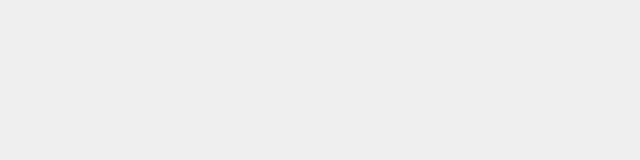
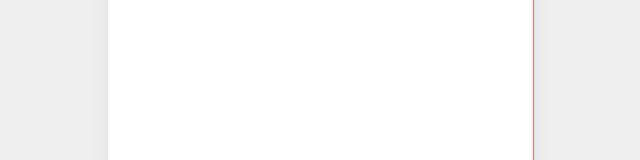
Before and after one commit to kmyobin/SOCIALIMPACT_Hacakathon, a React (Create React App) app: page /jobSeeker in a window 1280 px wide. Before the commit this address had no page. Shown: the part 337-497 px from the top of the page, without its empty margins (319-959 px from the left). Built offline with nearby package versions, Linux system fonts and the light colour scheme; the HTML template or start-up script is replaced by a standard one; a web font is replaced by a local one.

Commit message:
carousel 구현중_태훈

```diff
--- a/package.json
+++ b/package.json
@@ -14,6 +14,8 @@
     "react-dom": "^18.2.0",
     "react-router-dom": "^6.15.0",
     "react-scripts": "5.0.1",
+    "react-slick": "^0.29.0",
+    "slick-carousel": "^1.8.1",
     "styled-components": "^6.0.7",
     "tailwindcss": "^3.3.3",
     "web-vitals": "^2.1.4"
--- a/src/App.js
+++ b/src/App.js
@@ -1,11 +1,14 @@
-import './App.css';
-import { BrowserRouter, Route, Routes } from 'react-router-dom';
-import MainPage from './pages/MainPage';
+import "./App.css";
+import { BrowserRouter, Route, Routes } from "react-router-dom";
+import MainPage from "./pages/MainPage";
+import CarouselTest from "../src/pages/CarouselTest";
+
 function App() {
   return (
     <BrowserRouter>
       <Routes>
-        <Route path="/" element={<MainPage />}/>
+        <Route path="/" element={<MainPage />} />
+        <Route path="/jobSeeker" element={<CarouselTest />} />
       </Routes>
     </BrowserRouter>
   );
--- /dev/null
+++ b/src/components/centerList/Center_1.jsx
@@ -0,0 +1,9 @@
+import React from "react";
+
+export default function Center_1() {
+  return (
+    <section className="w-full h-[814.125px]">
+      <img src="../" alt="" />
+    </section>
+  );
+}
--- /dev/null
+++ b/src/components/centerList/Center_2.jsx
@@ -0,0 +1,5 @@
+import React from "react";
+
+export default function Center_2() {
+  return <section className="w-full h-[814.125px] bg-red-400">센터2</section>;
+}
--- /dev/null
+++ b/src/components/centerList/Center_3.jsx
@@ -0,0 +1,5 @@
+import React from "react";
+
+export default function Center_3() {
+  return <section className="w-full h-[814.125px] bg-red-400">센터3</section>;
+}
--- /dev/null
+++ b/src/pages/CarouselTest.jsx
@@ -0,0 +1,33 @@
+import React, { Component } from "react";
+import Slider from "react-slick";
+import "slick-carousel/slick/slick.css";
+import "slick-carousel/slick/slick-theme.css";
+import PageTemplate from "../layout/PageTemplate";
+import Center_1 from "../components/centerList/Center_1";
+import Center_2 from "../components/centerList/Center_2";
+import Center_3 from "../components/centerList/Center_3";
+
+export default class SimpleSlider extends Component {
+  render() {
+    const settings = {
+      dots: false,
+      infinite: true,
+      speed: 500,
+      slidesToShow: 1,
+      slidesToScroll: 1,
+    };
+    return (
+      <PageTemplate
+        content={
+          <section className="text-black w-full h-full">
+            <Slider {...settings}>
+              <Center_1 />
+              <Center_2 />
+              <Center_3 />
+            </Slider>
+          </section>
+        }
+      />
+    );
+  }
+}
```
Also changed, not shown: 1 other file (tests, documents, lock files or other folders).
